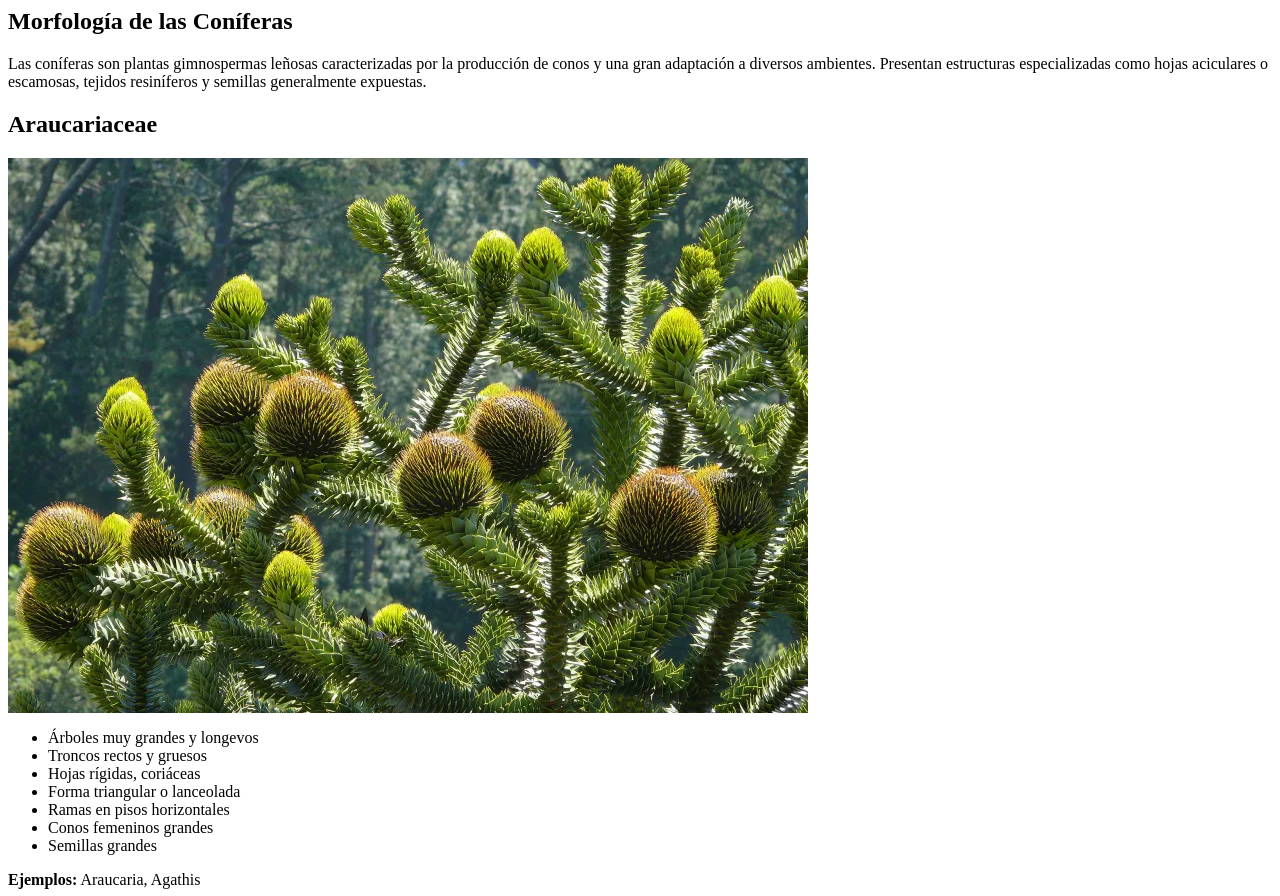
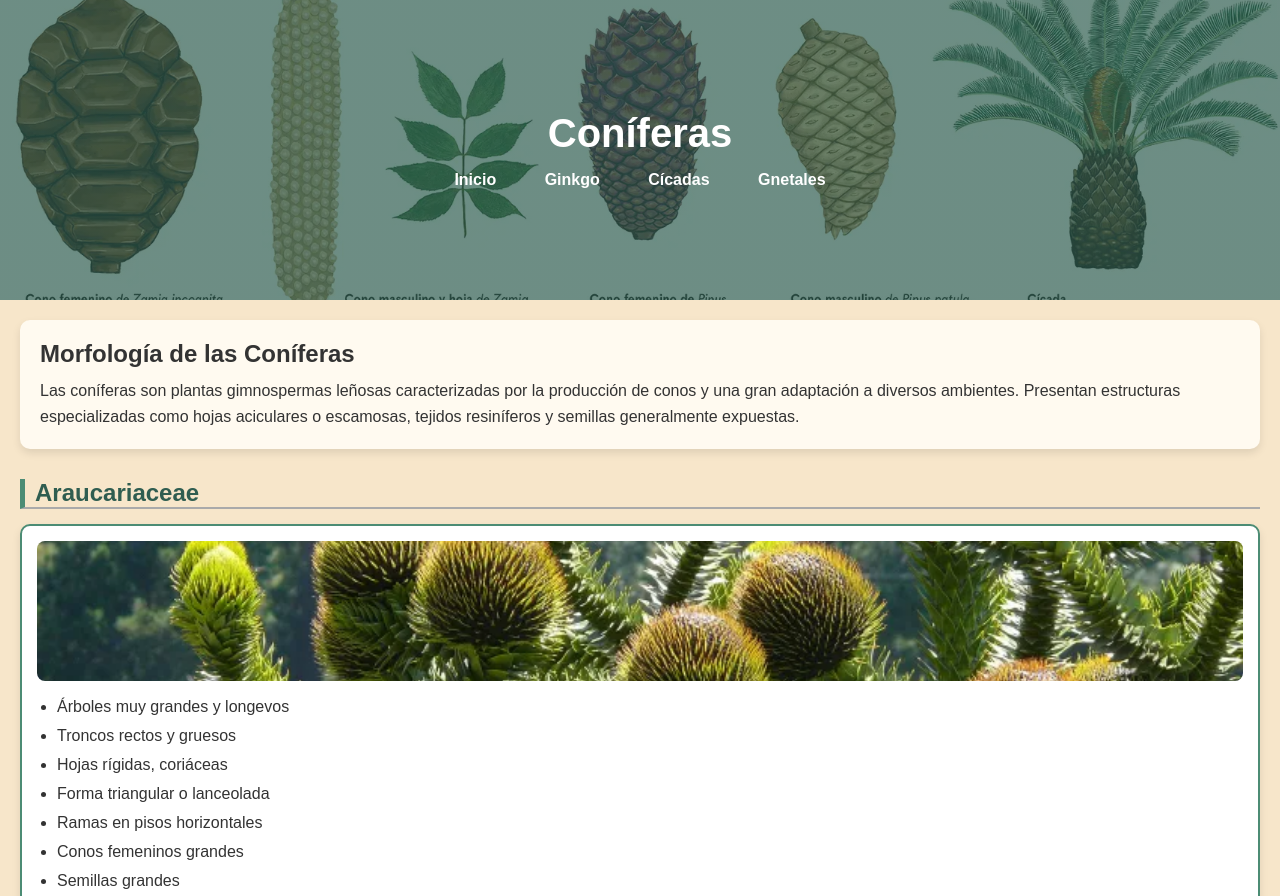
Before and after one commit to Huesos29/Base-de-datos-Gimnospermas, a plain HTML site: page coniferas.html in a window 1280 px wide. Shown: the top 896 px of the page. Drawn offline with Linux system fonts and the light colour scheme.

Commit message:
Update conif 2

```diff
--- a/coniferas.html
+++ b/coniferas.html
@@ -1,4 +1,29 @@
-<section class="intro">
+<!DOCTYPE html>
+<html lang="es">
+<head>
+    <meta charset="UTF-8">
+    <title>Coníferas</title>
+    <link rel="stylesheet" href="style.css">
+</head>
+
+<body>
+
+    <!-- 🔝 HEADER -->
+    <header class="hero">
+        <div class="overlay">
+            <h1>Coníferas</h1>
+            <nav>
+                <a href="index.html">Inicio</a>
+                <a href="ginkgo.html">Ginkgo</a>
+                <a href="cicadas.html">Cícadas</a>
+                <a href="gnetales.html">Gnetales</a>
+            </nav>
+        </div>
+    </header>
+
+    <!-- 📚 CONTENIDO -->
+    <main>
+        <section class="intro">
     <h2>Morfología de las Coníferas</h2>
     <p>
         Las coníferas son plantas gimnospermas leñosas caracterizadas por la producción de conos
@@ -137,3 +162,22 @@
     </div>
 
 </section>
+
+        <section class="categorias">
+            <h2>Listado de especies</h2>
+
+            <!-- Aquí se insertan las tarjetas -->
+            <div id="lista-coniferas" class="cards"></div>
+        </section>
+    </main>
+
+    <!-- 📌 FOOTER -->
+    <footer>
+        <p>Base de Datos de Gimnospermas</p>
+    </footer>
+
+
+    <script src="coniferas.js"></script>
+
+</body>
+</html>
```
